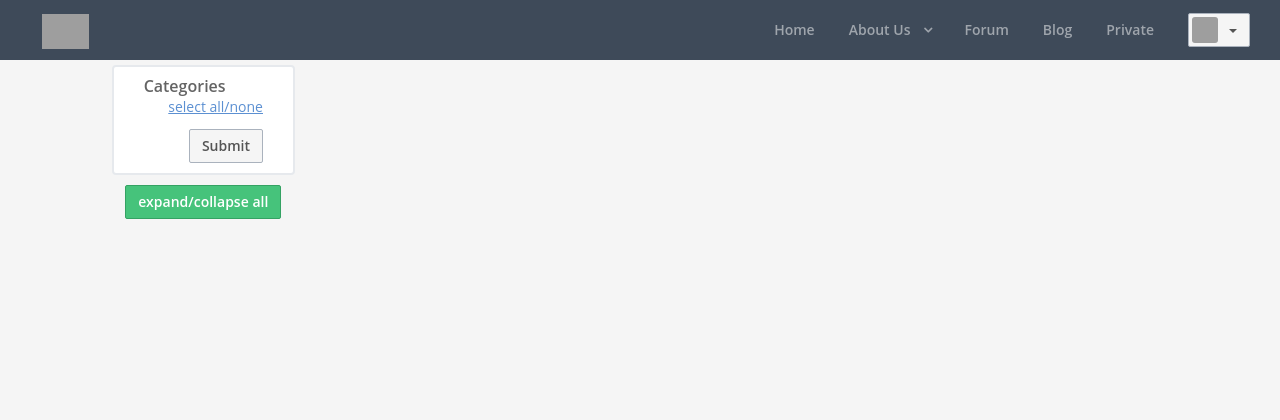
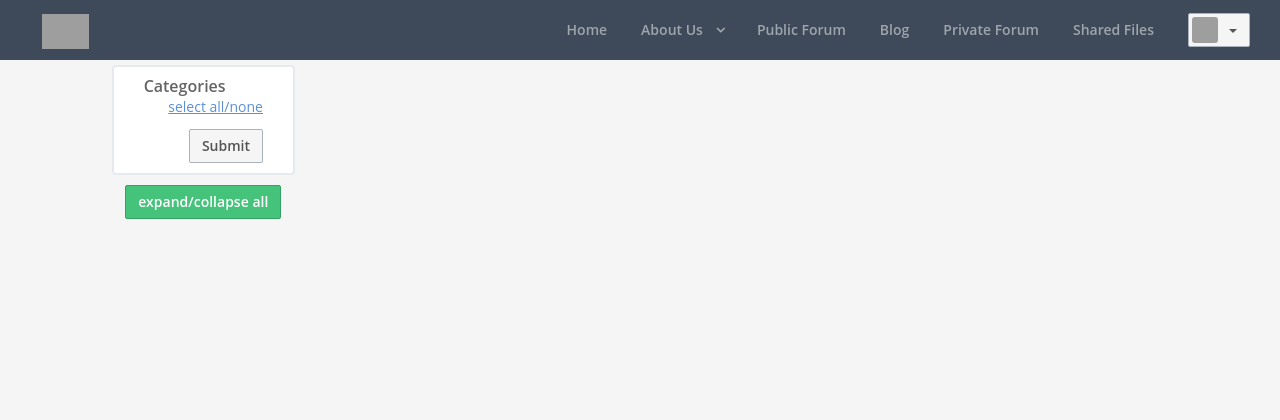
Before and after one commit to OliverCattermole/idea-repo, a PHP site: page /index.php in a window 1280 px wide. Shown: the top 420 px of the page. Run offline with PHP 8.4, Linux system fonts and the light colour scheme; data that the repository does not hold is empty; some libraries are stand-ins or nearby versions; grey boxes are pictures that could not be loaded.

Commit message:
private navbar

```diff
--- a/includes/sitebuilderheader.php
+++ b/includes/sitebuilderheader.php
@@ -57,15 +57,18 @@
         </li>
 
         <li>
-            <a href="https://lctportal-idea-repo.herokuapp.com/">Forum</a>
+          <a href="https://lctportal-idea-repo.herokuapp.com/">Public Forum</a>
         </li>
 
         <li>
-            <a href="https://gso--c.eu2.visual.force.com/apex/GLBL_SBLD_Blog_List?id=a7Db0000000Caht">Blog</a>
+          <a href="https://gso--c.eu2.visual.force.com/apex/GLBL_SBLD_Blog_List?id=a7Db0000000Caht">Blog</a>
         </li>
 
         <li>
-            <a href="https://gso--c.eu2.visual.force.com/apex/GLBL_SBLD_Home?id=a7Db00000008OJp">Private</a>
+          <a href="https://lct-private-forum.herokuapp.com/">Private Forum</a>
+        </li>
+        <li>
+          <a href="https://gso--c.eu2.visual.force.com/apex/GLBL_SBLD_Page_01?id=a7Db00000008OJp&content=a7Ab00000004CAu">Shared Files</a>
         </li>
     </ul>
     <ul class="nav-header pull-left">
```
